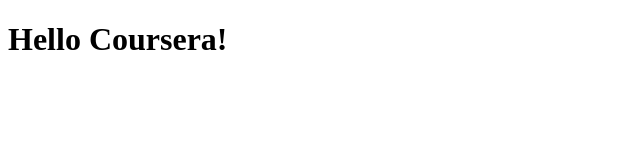
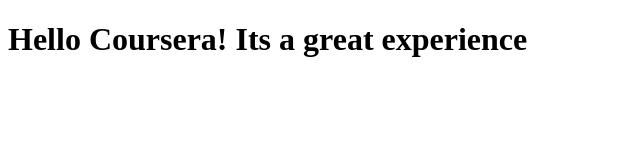
Before and after one commit to designitmaisam/courseratest, a plain HTML site: page index.html in a window 1280 px wide. Shown: the whole page, without its empty margins (0-640 px from the left). Drawn offline with Linux system fonts and the light colour scheme.

Commit message:
small addition to our page content

```diff
--- a/index.html
+++ b/index.html
@@ -4,6 +4,6 @@
 	<title>Hello Coursera!</title>
 </head>
 <body>
-<h1>Hello Coursera!</h1>
+<h1>Hello Coursera! Its a great experience</h1>
 </body>
 </html>
```
